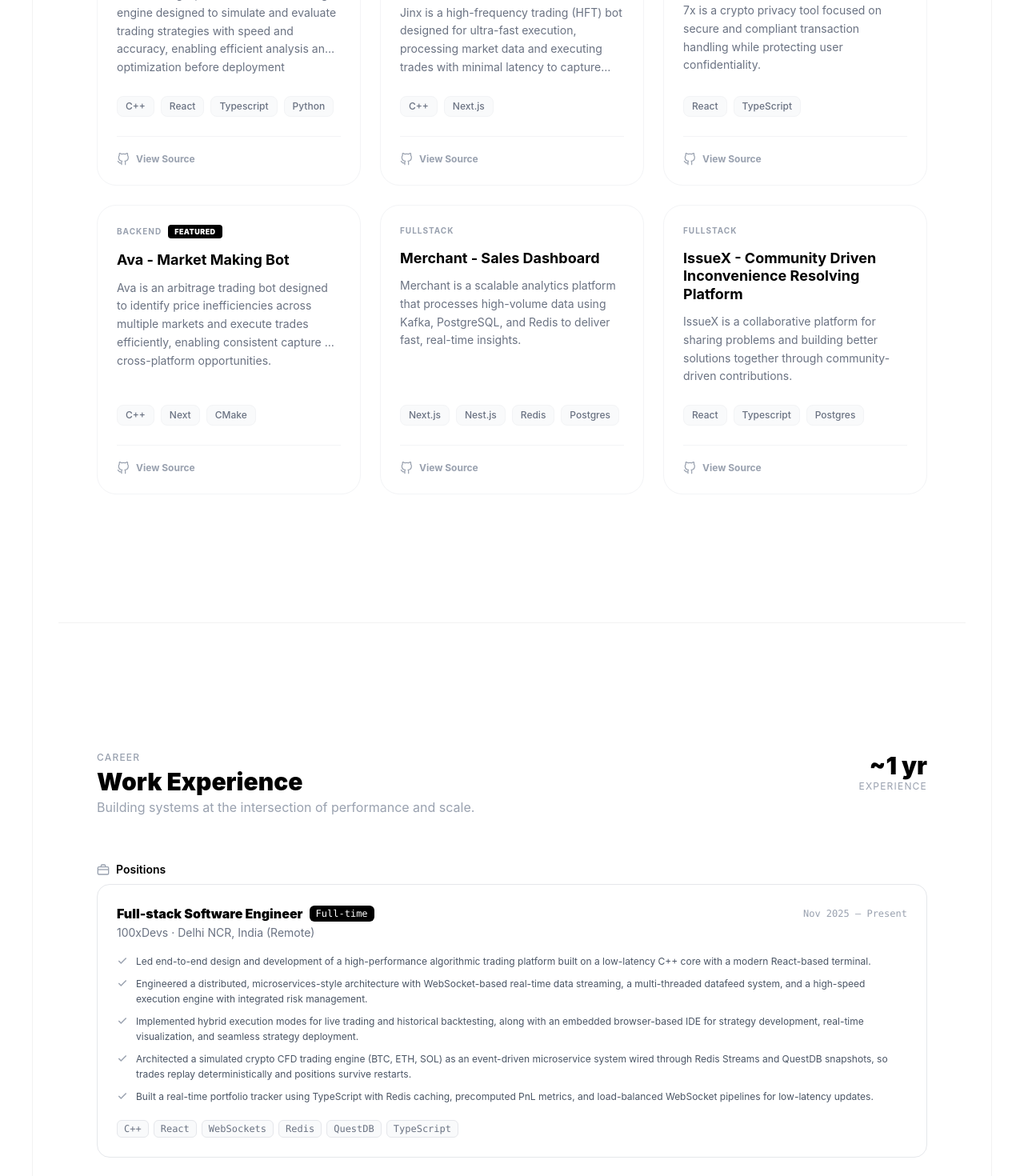
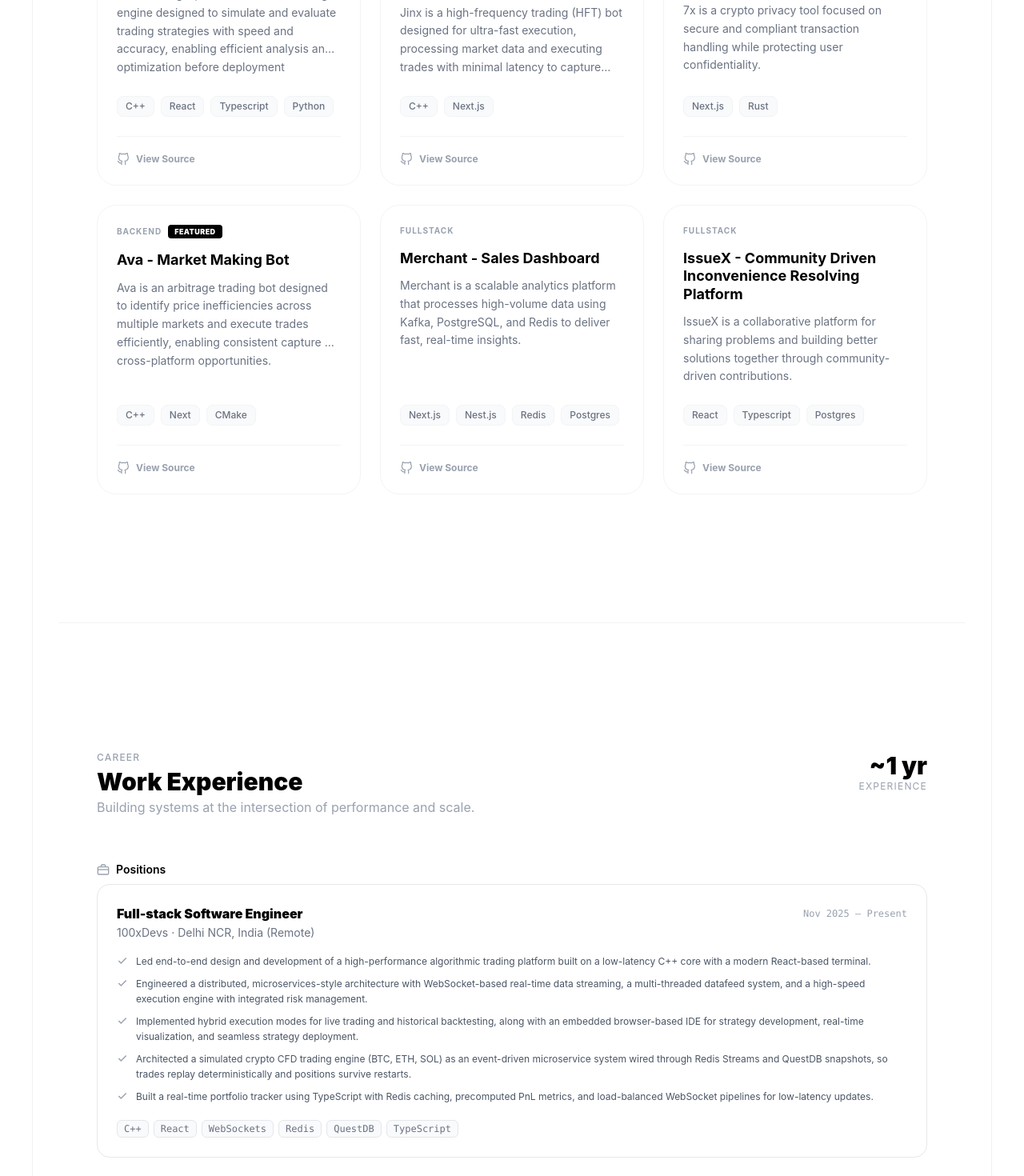
Before and after one commit to user-Param/portfolio, a Next.js app: page / in a window 1280 px wide. Shown: the part 1840-3310 px from the top of the page at 80% size. Built offline with nearby package versions, Linux system fonts and the light colour scheme.

Commit message:
bug/text-white when toggled dark mode

```diff
--- a/src/app/globals.css
+++ b/src/app/globals.css
@@ -11,7 +11,7 @@
   .dark nav,
   .dark footer,
   .dark main {
-    background-color: transparent !important;
+    background-color: #000000 !important;
     border-color: rgba(255, 255, 255, 0.15) !important;
   }
 
--- a/src/app/section/activity-section.tsx
+++ b/src/app/section/activity-section.tsx
@@ -150,12 +150,12 @@ export default function WorkExperienceSection() {
                 <div className="flex items-center gap-2 flex-wrap">
                   <h3 className="text-base font-black text-black">{exp.role}</h3>
                   {exp.type === "internship" && (
-                    <span className="text-xs bg-gray-100 text-gray-500 px-2 py-0.5 rounded-md font-mono">
+                    <span className="text-xs  text-gray-500 px-2 py-0.5 rounded-md font-mono">
                       Internship
                     </span>
                   )}
                   {exp.type === "fulltime" && (
-                    <span className="text-xs bg-black text-white px-2 py-0.5 rounded-md font-mono">
+                    <span className="text-xs text-white px-2 py-0.5 rounded-md font-mono">
                       Full-time
                     </span>
                   )}
--- a/src/app/section/awards.tsx
+++ b/src/app/section/awards.tsx
@@ -53,7 +53,7 @@ export default function CertificationsSection() {
           >
             {/* Top row: abbr badge + VERIFIED */}
             <div className="flex items-center justify-between mb-6">
-              <span className="text-xs font-semibold text-gray-500 bg-gray-100 px-2.5 py-1 rounded-md tracking-wide">
+              <span className="text-xs font-semibold text-gray-500 px-2.5 py-1 rounded-md tracking-wide">
                 {cert.abbr}
               </span>
               {cert.verified && (
--- a/src/app/section/footer.tsx
+++ b/src/app/section/footer.tsx
@@ -160,7 +160,7 @@ export default function ContactAndFooter() {
       <footer className="border-t border-gray-100 py-8 flex flex-col md:flex-row items-center justify-between gap-6">
         <div className="text-center md:text-left">
           <p className="text-sm text-gray-500">
-            Built with Next.js, Tailwind CSS &amp; Framer Motion.
+
           </p>
           <p className="text-xs text-gray-400 mt-1">
             © 2026 Paramjeet Singh. All rights reserved.
--- a/src/app/section/navbar.tsx
+++ b/src/app/section/navbar.tsx
@@ -32,7 +32,7 @@ export const Navbar = () => {
 
           <button
             onClick={() => document.documentElement.classList.toggle('dark')}
-            className="px-4 py-2 text-xs md:text-sm font-semibold text-black rounded-full bg-black border border-gray-200 transition-colors dark:text-white dark:border-white/20"
+            className="px-4 py-2 text-xs md:text-sm font-semibold text-black rounded-full bg-black border border-gray-200 transition-colors dark:bg-black dark:text-white dark:border-white/20"
           >
             Theme
           </button>
--- a/src/app/section/project.tsx
+++ b/src/app/section/project.tsx
@@ -30,7 +30,7 @@ const PROJECTS = [
     title: "7x - Solana Based Crypto Tumbler",
     description:
       "7x is a crypto privacy tool focused on secure and compliant transaction handling while protecting user confidentiality.",
-    tags: ["React", "TypeScript"],
+    tags: ["Next.js", "Rust"],
     source: "#",
   },
   {
@@ -113,7 +113,7 @@ export default function SelectedProjectsSection() {
               onClick={() => setActiveFilter(f)}
               className={`px-4 md:px-6 py-2 rounded-full text-xs md:text-sm font-bold transition-all duration-300 ${
                 activeFilter === f
-                  ? "bg-white text-black shadow-sm ring-1 ring-black/5"
+                  ? "bg-white text-gray shadow-sm ring-1 ring-black/5"
                   : "text-gray-400 hover:text-gray-600"
               }`}
             >
```
